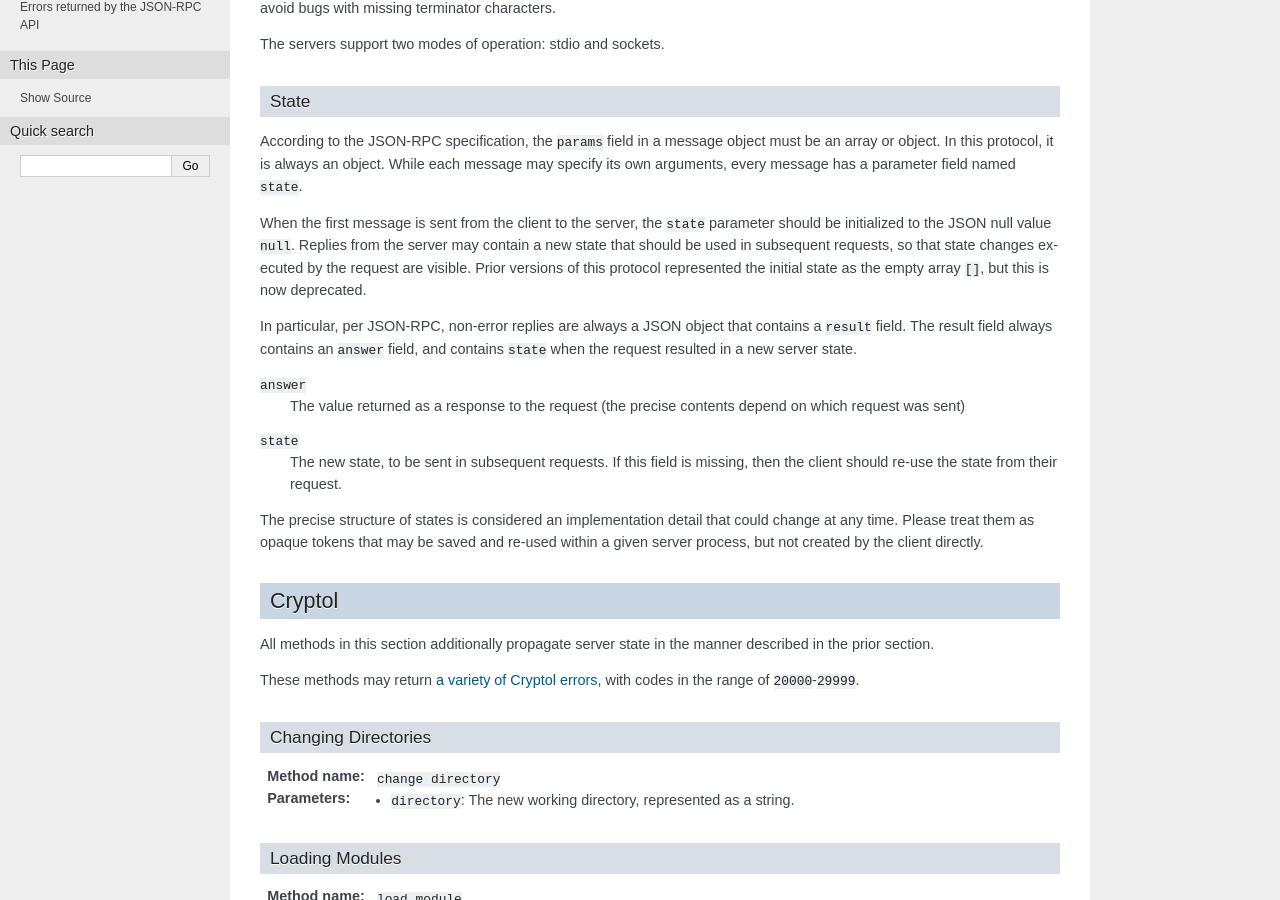
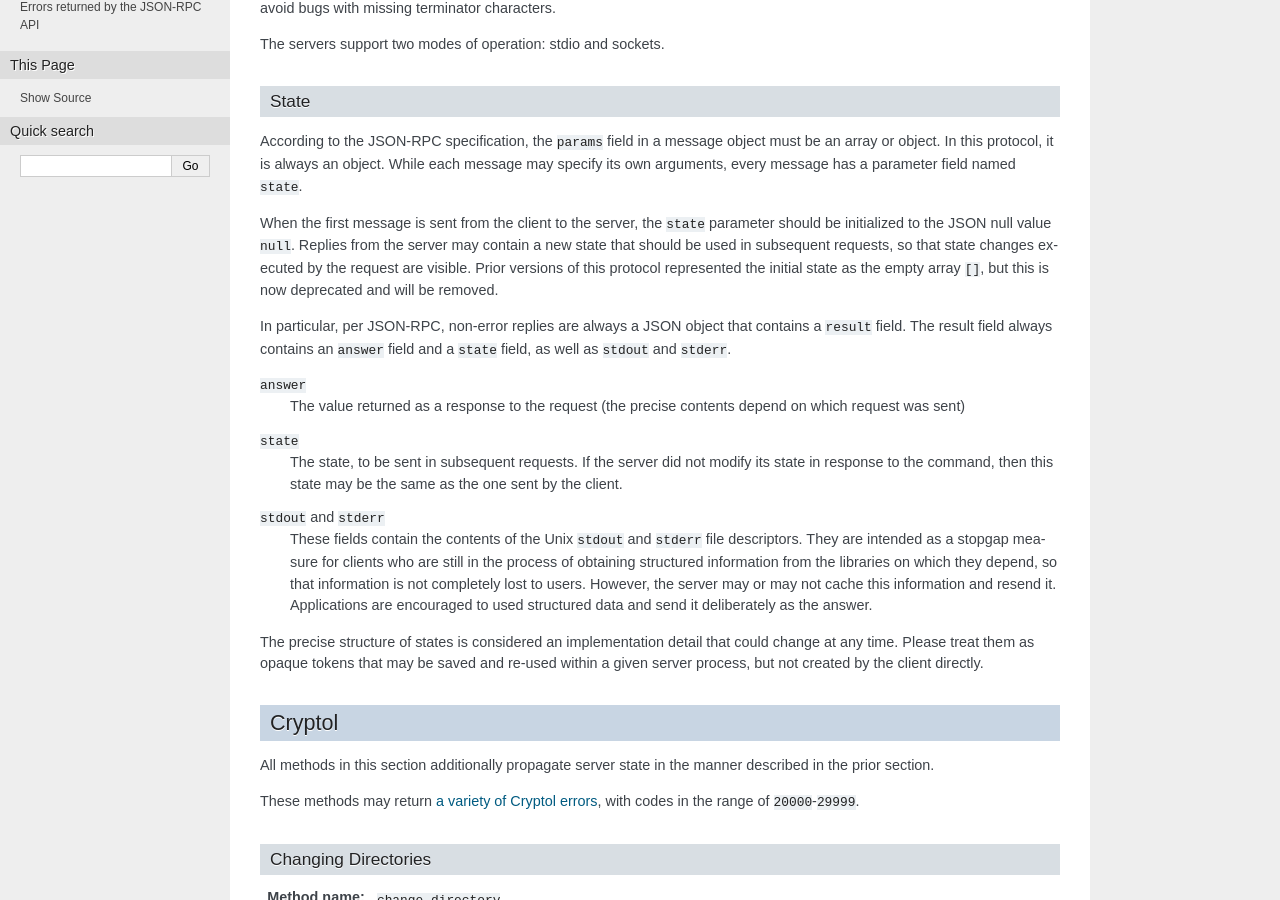
Before and after one commit to GaloisInc/argo, a Sphinx documentation site: the page built from docs/Protocol.rst, in a window 1280 px wide and 900 px high, scrolled down 677 px. Built offline with Sphinx 7.4.7, drawn with Linux system fonts in a browser that asks for light colours.

Commit message:
Add stderr and stdout fields to documentation

```diff
--- a/docs/Protocol.rst
+++ b/docs/Protocol.rst
@@ -64,20 +64,31 @@ When the first message is sent from the client to the server, the
 ``null``. Replies from the server may contain a new state that should
 be used in subsequent requests, so that state changes executed by the
 request are visible. Prior versions of this protocol represented the
-initial state as the empty array ``[]``, but this is now deprecated.
+initial state as the empty array ``[]``, but this is now deprecated
+and will be removed.
 
 In particular, per JSON-RPC, non-error replies are always a JSON
 object that contains a ``result`` field. The result field always
-contains an ``answer`` field, and contains ``state`` when the request
-resulted in a new server state.
+contains an ``answer`` field and a ``state`` field, as well as
+``stdout`` and ``stderr``.
 
 ``answer``
   The value returned as a response to the request (the precise
   contents depend on which request was sent)
 
 ``state``
-  The new state, to be sent in subsequent requests. If this field is
-  missing, then the client should re-use the state from their request.
+  The state, to be sent in subsequent requests. If the server did not
+  modify its state in response to the command, then this state may be
+  the same as the one sent by the client.
+
+``stdout`` and ``stderr``
+  These fields contain the contents of the Unix ``stdout`` and
+  ``stderr`` file descriptors. They are intended as a stopgap measure
+  for clients who are still in the process of obtaining structured
+  information from the libraries on which they depend, so that
+  information is not completely lost to users. However, the server may
+  or may not cache this information and resend it. Applications are
+  encouraged to used structured data and send it deliberately as the answer.
 
 The precise structure of states is considered an implementation detail
 that could change at any time. Please treat them as opaque tokens that
```
